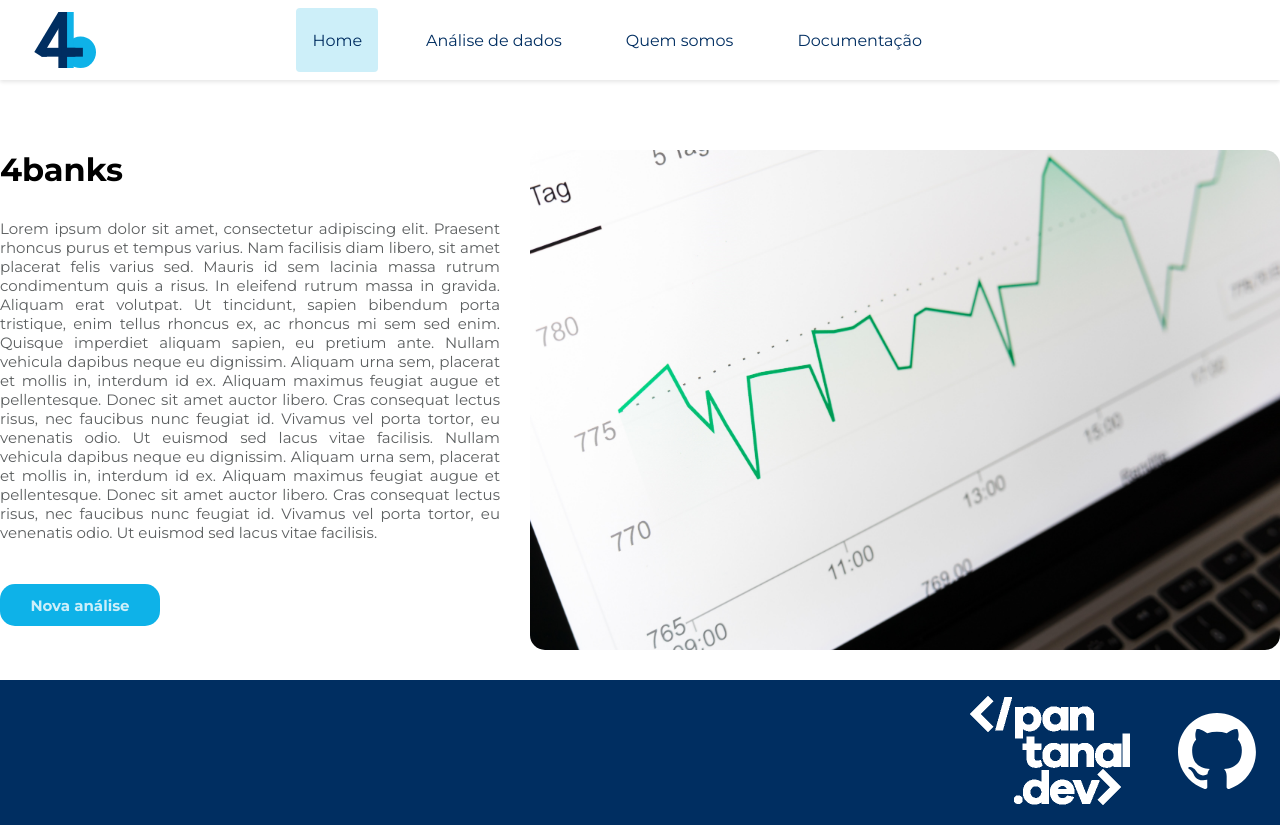
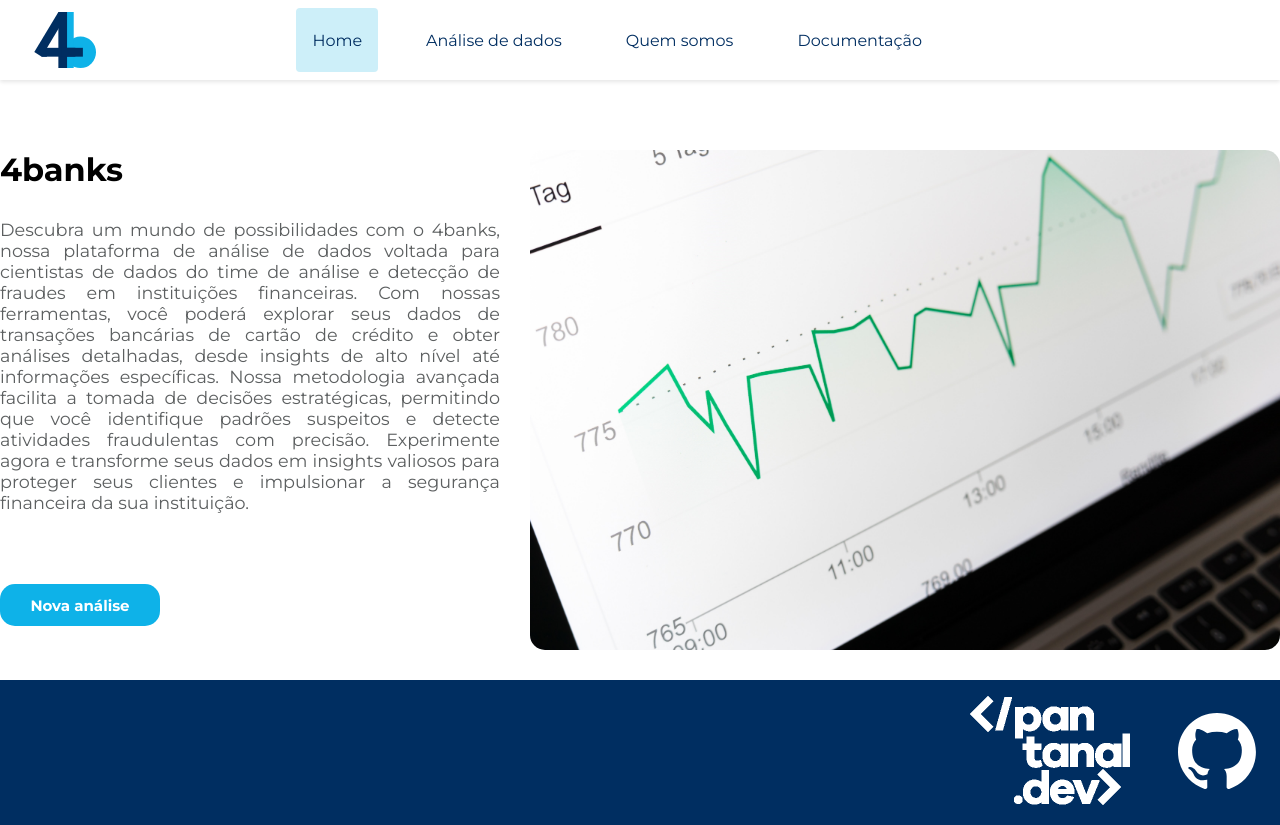
Before and after one commit to 4Banks/frontend, a React (Create React App) app: page / in a window 1280 px wide. Built offline with nearby package versions, Linux system fonts and the light colour scheme; the HTML template or start-up script is replaced by a standard one.

Commit message:
update(Home) Substitui o texto placeholder da introdução da Home Page.

```diff
--- a/src/pages/home/index.js
+++ b/src/pages/home/index.js
@@ -12,7 +12,7 @@ function Home() {
       <div className="home_intro">
         <div className="home_intro_info">
         <h1 className="title_home">4banks</h1>
-        <p className='home_intro_info_text'>Lorem ipsum dolor sit amet, consectetur adipiscing elit. Praesent rhoncus purus et tempus varius. Nam facilisis diam libero, sit amet placerat felis varius sed. Mauris id sem lacinia massa rutrum condimentum quis a risus. In eleifend rutrum massa in gravida. Aliquam erat volutpat. Ut tincidunt, sapien bibendum porta tristique, enim tellus rhoncus ex, ac rhoncus mi sem sed enim. Quisque imperdiet aliquam sapien, eu pretium ante. Nullam vehicula dapibus neque eu dignissim. Aliquam urna sem, placerat et mollis in, interdum id ex. Aliquam maximus feugiat augue et pellentesque. Donec sit amet auctor libero. Cras consequat lectus risus, nec faucibus nunc feugiat id. Vivamus vel porta tortor, eu venenatis odio. Ut euismod sed lacus vitae facilisis. Nullam vehicula dapibus neque eu dignissim. Aliquam urna sem, placerat et mollis in, interdum id ex. Aliquam maximus feugiat augue et pellentesque. Donec sit amet auctor libero. Cras consequat lectus risus, nec faucibus nunc feugiat id. Vivamus vel porta tortor, eu venenatis odio. Ut euismod sed lacus vitae facilisis.</p>
+        <p className='home_intro_info_text'>Descubra um mundo de possibilidades com o 4banks, nossa plataforma de análise de dados voltada para cientistas de dados do time de análise e detecção de fraudes em instituições financeiras. Com nossas ferramentas, você poderá explorar seus dados de transações bancárias de cartão de crédito e obter análises detalhadas, desde insights de alto nível até informações específicas. Nossa metodologia avançada facilita a tomada de decisões estratégicas, permitindo que você identifique padrões suspeitos e detecte atividades fraudulentas com precisão. Experimente agora e transforme seus dados em insights valiosos para proteger seus clientes e impulsionar a segurança financeira da sua instituição.</p>
         <Link to="/analise" className='home_intro_info_button'>
               Nova análise
             </Link>
--- a/src/styles/home.css
+++ b/src/styles/home.css
@@ -21,7 +21,7 @@
 .home_intro_info_text {
     width: 500px;
     height: 350px;
-    font-size: 15px;
+    font-size: 1.1rem;
     text-align: justify;
     color: var(--textColor);
     margin-top: 30px;
@@ -40,7 +40,7 @@
     width: 160px;
     height: 42px;
     border-radius: 15px;
-    color: var(--quaternaryColor);
+    color: var(--mainColor);
     font-size: 15px;
     font-weight: bold;
     display: flex;
```
